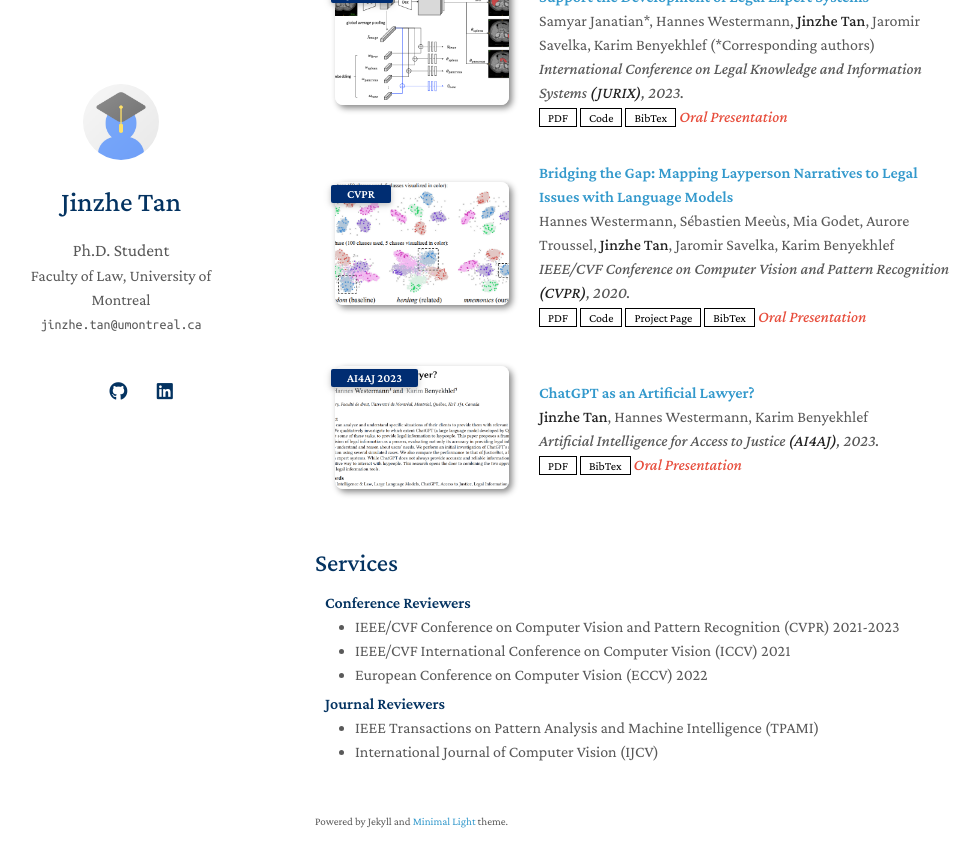
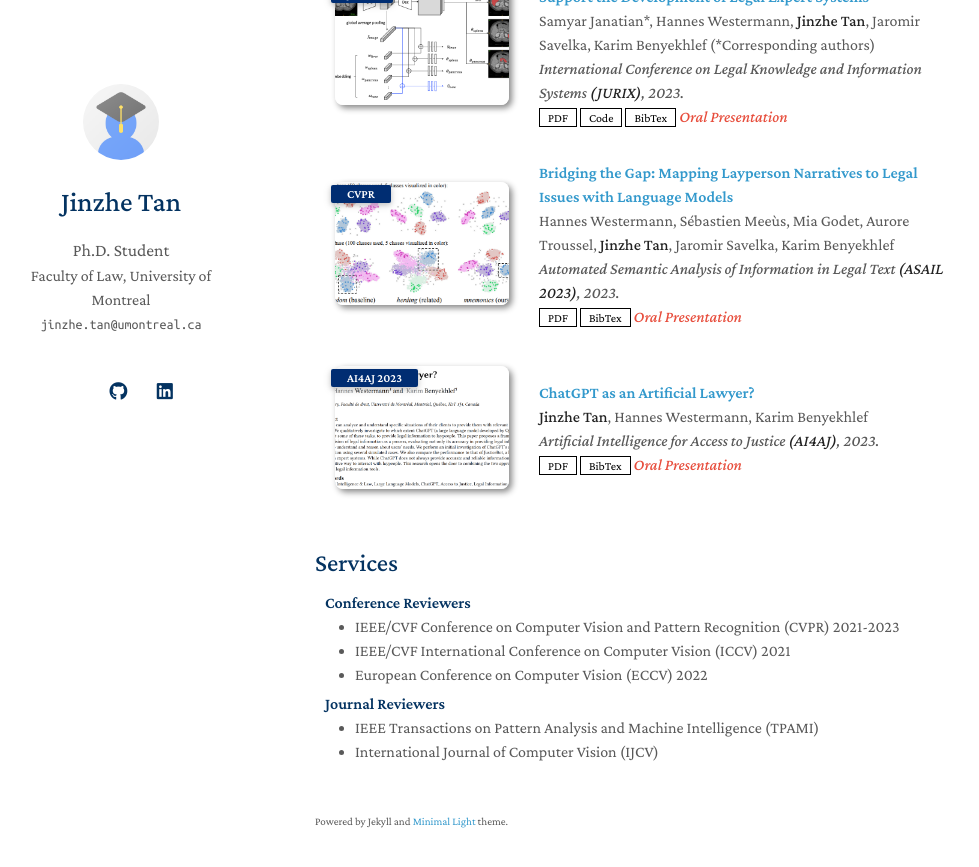
Before and after one commit to JinzheTan/jinzhetan.github.io, a Jekyll site: the page built from index.md, in a window 1280 px wide and 900 px high, scrolled down 690 px. Shown: the top 867 px of the window, without its empty margins (155-1134 px from the left). Built offline with Jekyll 4.4.1, drawn with Linux system fonts in a browser that asks for light colours; nearby versions of some CDN libraries; a style sheet for code colours, icons or effects is not loaded; our own code applies the rules of GitHub Pages for plain Markdown files.

Commit message:
Update publications.yml

```diff
--- a/_data/publications.yml
+++ b/_data/publications.yml
@@ -12,10 +12,8 @@ main:
   - title: "Bridging the Gap: Mapping Layperson Narratives to Legal Issues with Language Models"
     authors: "Hannes Westermann, Sébastien Meeùs, Mia Godet, Aurore Troussel, <strong>Jinzhe Tan</strong>, Jaromir Savelka, Karim Benyekhlef"
     conference_short: "CVPR"
-    conference: "IEEE/CVF Conference on Computer Vision and Pattern Recognition <strong>(CVPR)</strong>, 2020."
-    pdf: https://arxiv.org/pdf/2002.10211.pdf
-    code: https://github.com/yaoyao-liu/class-incremental-learning/tree/main/mnemonics-training
-    page: https://class-il.mpi-inf.mpg.de/mnemonics/
+    conference: "Automated Semantic Analysis of Information in Legal Text <strong>(ASAIL 2023)</strong>, 2023."
+    pdf: https://ceur-ws.org/Vol-3441/paper5.pdf
     bibtex: https://class-il.mpi-inf.mpg.de/mnemonics/
     notes: "Oral Presentation"
     image: ./assets/img/teaser_example.png
```
